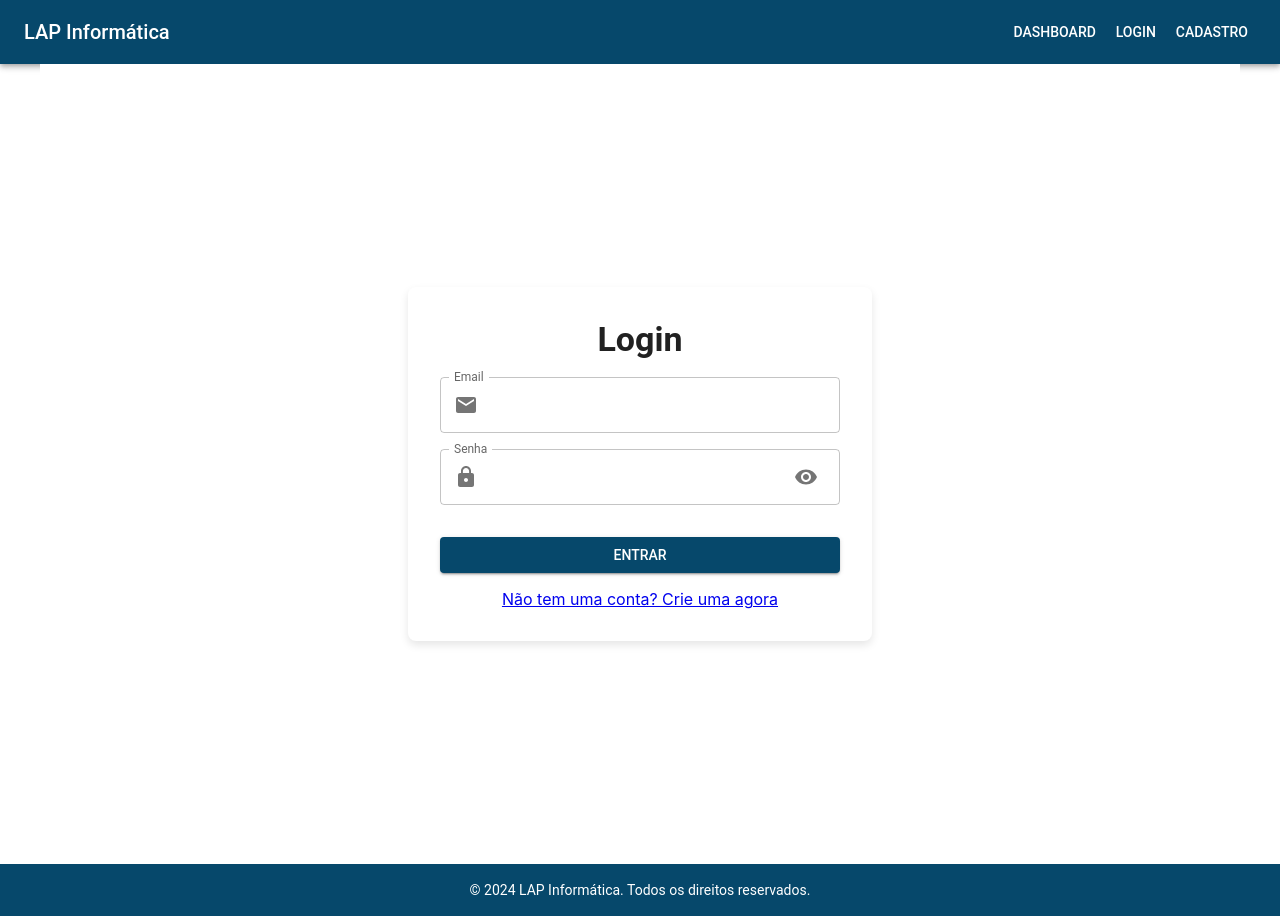
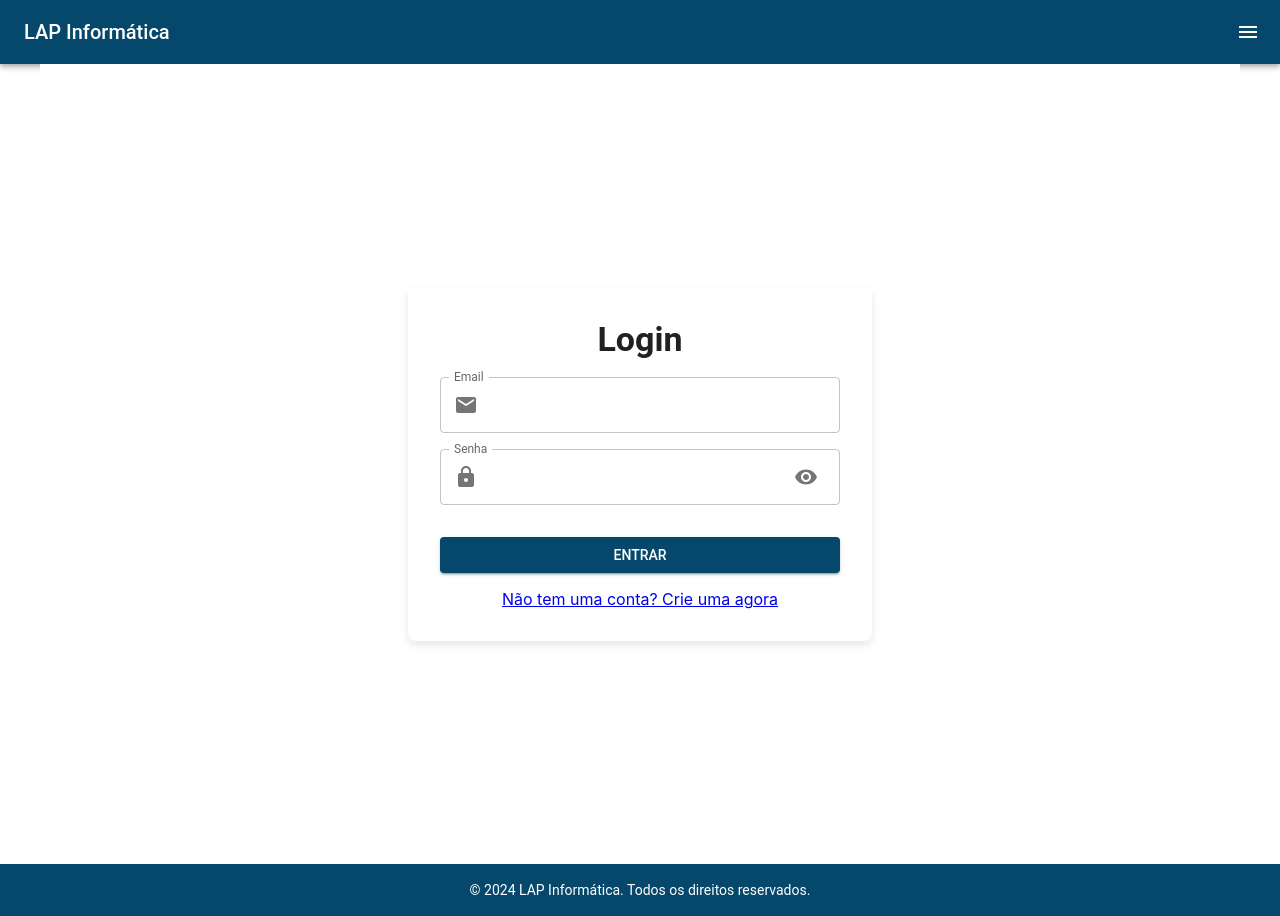
Before and after one commit to SSH-Transports/frontend, a React (Create React App) app: page / in a window 1280 px wide. Built offline with nearby package versions, Linux system fonts and the light colour scheme.

Commit message:
feat: menu hamburguer

```diff
--- a/src/components/Navbar.tsx
+++ b/src/components/Navbar.tsx
@@ -1,5 +1,5 @@
 import React, { useState } from 'react'
-import { AppBar, Toolbar, Typography, Button, IconButton, Drawer, List, ListItem, ListItemText, Box } from '@mui/material'
+import { AppBar, Toolbar, Typography, IconButton, Drawer, List, ListItem, ListItemText } from '@mui/material'
 import { Link } from 'react-router-dom'
 import MenuIcon from '@mui/icons-material/Menu'
 
@@ -20,23 +20,11 @@ const Navbar: React.FC = () => {
           <Typography variant="h6" sx={{ flexGrow: 1 }}>
             LAP Informática
           </Typography>
-          <Box sx={{ display: { xs: 'none', sm: 'block' } }}>
-            <Button color="inherit" component={Link} to="/dashboard">
-              Dashboard
-            </Button>
-            <Button color="inherit" component={Link} to="/login">
-              Login
-            </Button>
-            <Button color="inherit" component={Link} to="/signup">
-              Cadastro
-            </Button>
-          </Box>
           <IconButton
             edge="end"
             color="inherit"
             aria-label="menu"
             onClick={toggleDrawer(true)}
-            sx={{ display: { sm: 'none' } }}
           >
             <MenuIcon />
           </IconButton>
@@ -53,14 +41,29 @@ const Navbar: React.FC = () => {
         }}
       >
         <List>
-          <ListItem component={Link} to="/dashboard" onClick={toggleDrawer(false)}>
-            <ListItemText primary="Dashboard" />
-          </ListItem>
+          <Typography variant="h6" paddingLeft="16px" sx={{ flexGrow: 1 }}>
+            LAP Informática
+          </Typography>
           <ListItem component={Link} to="/login" onClick={toggleDrawer(false)}>
             <ListItemText primary="Login" />
           </ListItem>
           <ListItem component={Link} to="/signup" onClick={toggleDrawer(false)}>
             <ListItemText primary="Cadastro" />
+          </ListItem>
+          <ListItem component={Link} to="/dashboard" onClick={toggleDrawer(false)}>
+            <ListItemText primary="Dashboard" />
+          </ListItem>
+          <ListItem component={Link} to="/admin" onClick={toggleDrawer(false)}>
+            <ListItemText primary="Admin" />
+          </ListItem>
+          <ListItem component={Link} to="/delivery-form" onClick={toggleDrawer(false)}>
+            <ListItemText primary="Solicitar pedido" />
+          </ListItem>
+          <ListItem component={Link} to="/order/:id" onClick={toggleDrawer(false)}>
+            <ListItemText primary="Pedido" />
+          </ListItem>
+          <ListItem component={Link} to="/motoboy-history" onClick={toggleDrawer(false)}>
+            <ListItemText primary="Histórico de pedidos" />
           </ListItem>
         </List>
       </Drawer>
```
